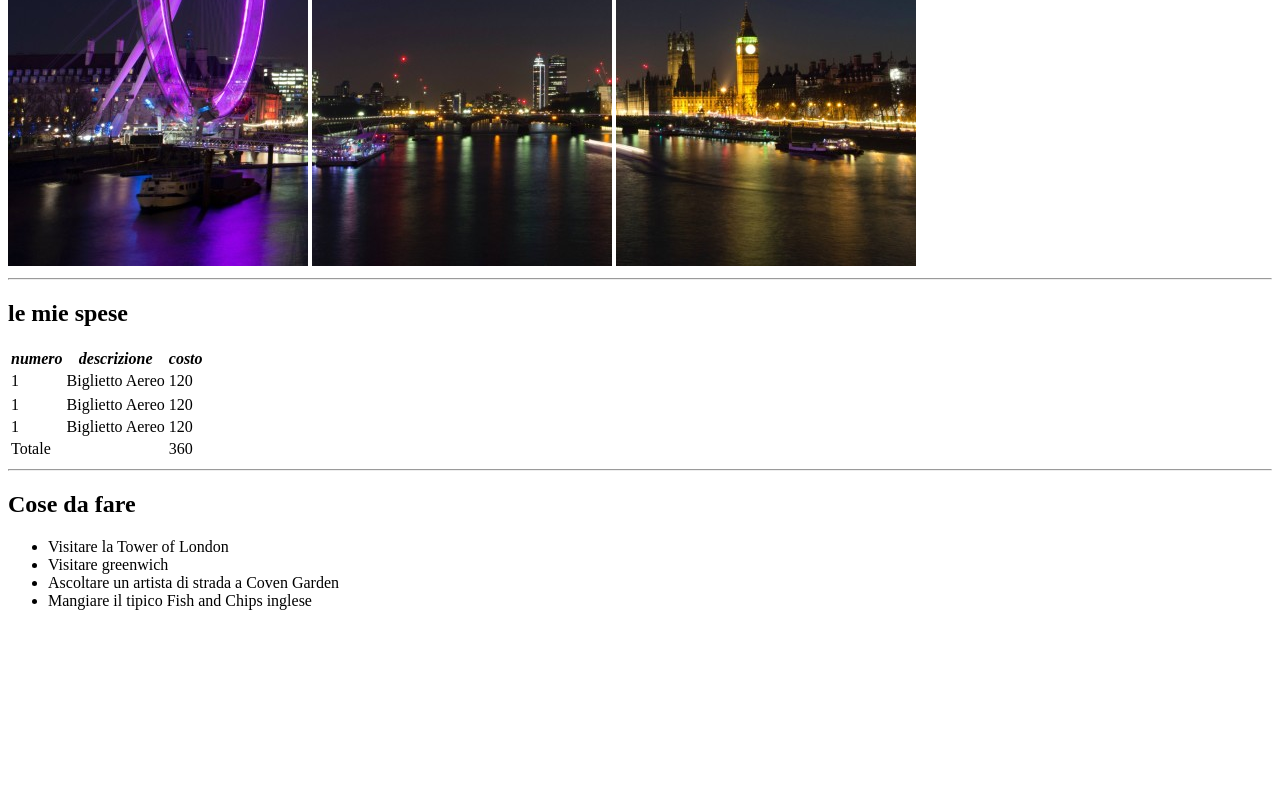
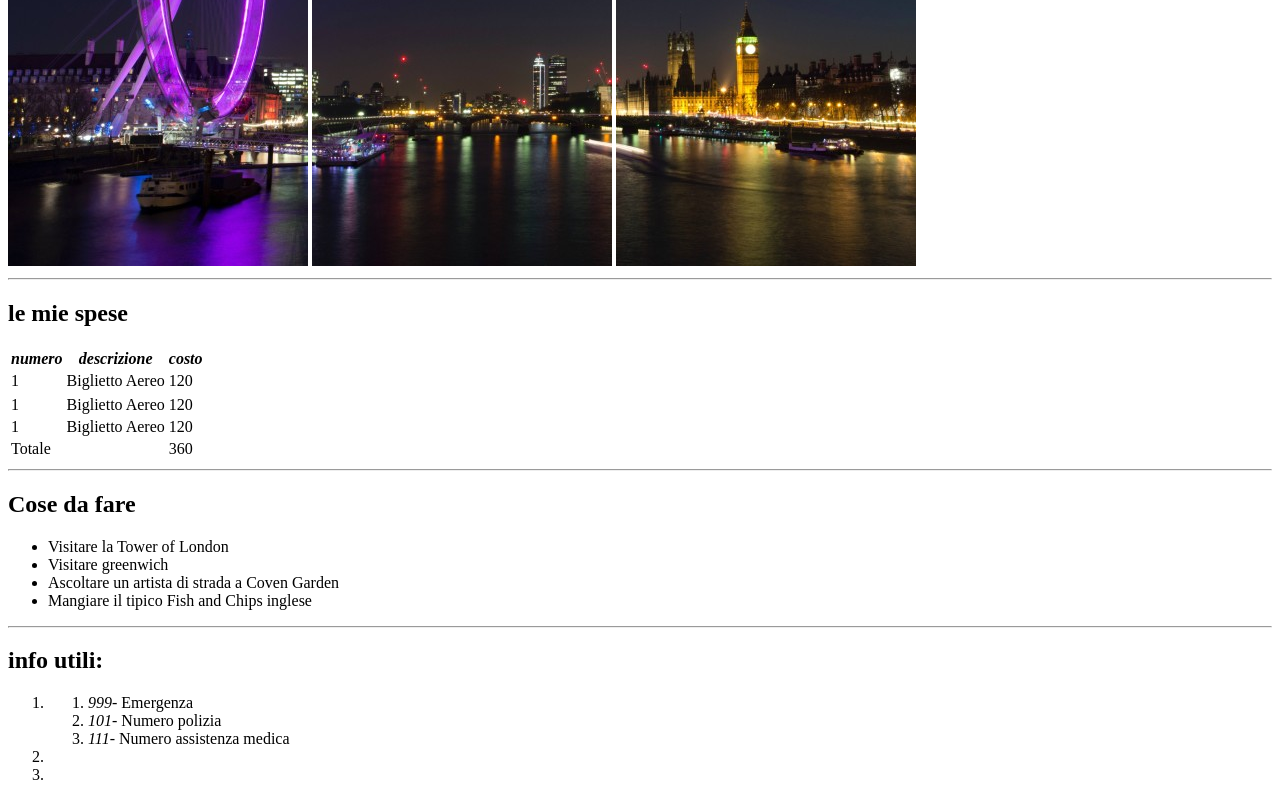
Before and after one commit to FrancescoTullio/html-london-trip, a plain HTML site: page index.html in a window 1280 px wide. Shown: the part 414-1214 px from the top of the page. Before the commit the page ends 1040 px from the top, so only its background shows below. Drawn offline with Linux system fonts and the light colour scheme.

Commit message:
feat: titolo info

```diff
--- a/index.html
+++ b/index.html
@@ -38,9 +38,9 @@
                 <td>120</td>
             </tr>
             </tr>
-                 <td>1</td>
-                 <td>Biglietto Aereo</td>
-                 <td>120</td>
+            <td>1</td>
+            <td>Biglietto Aereo</td>
+            <td>120</td>
             </tr>
 
         </tbody>
@@ -61,6 +61,21 @@
         <li>Ascoltare un artista di strada a Coven Garden</li>
         <li>Mangiare il tipico Fish and Chips inglese</li>
     </ul>
+    <hr>
+    <h2>info utili:</h2>
+    <ol>
+        <li>
+            <ol>
+                <li><em>999</em>- Emergenza</li>
+                <li><em>101</em>- Numero polizia</li>
+                <li><em>111</em>- Numero assistenza medica</li>
+            </ol>
+        </li>
+        <li>
+
+        </li>
+        <li></li>
+    </ol>
 </body>
 
 </html>
```
